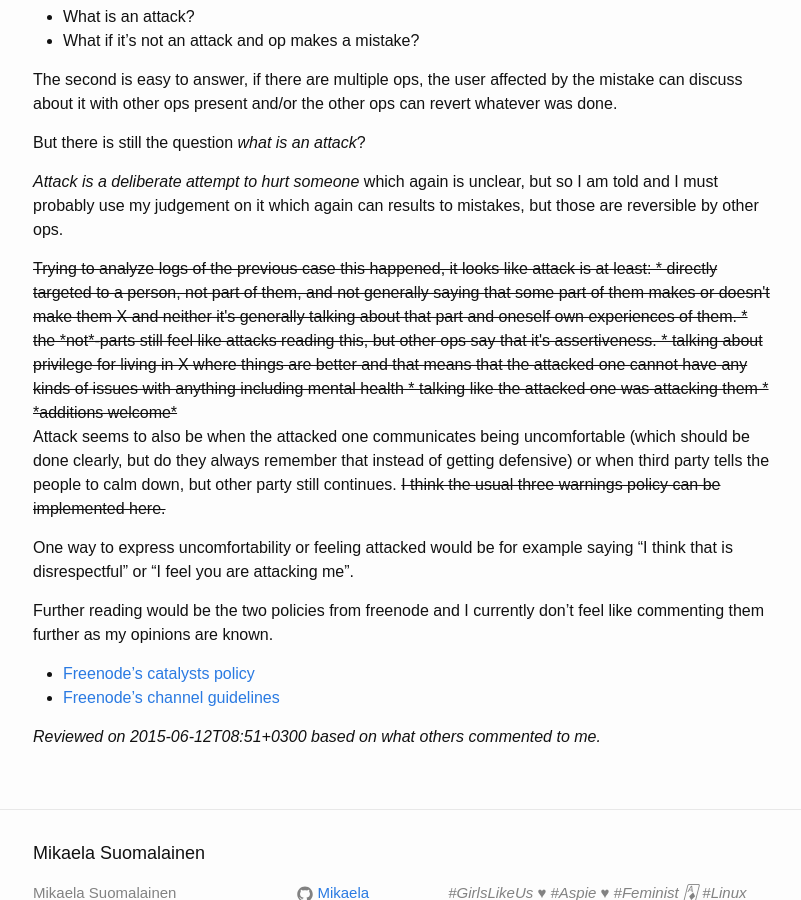
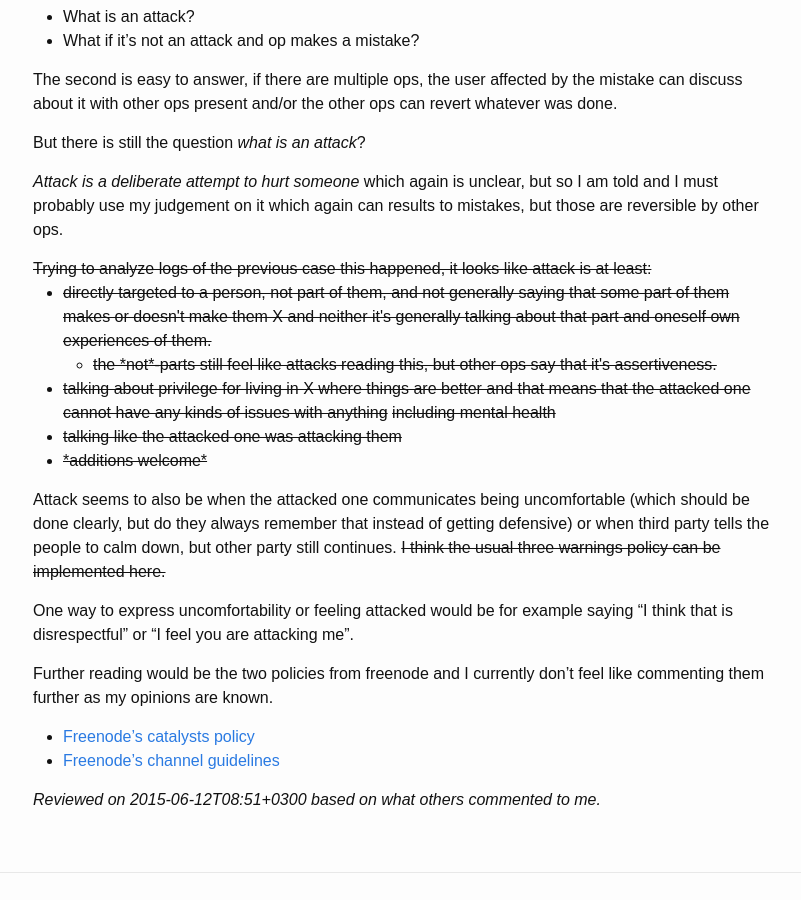
Before and after one commit to Mikaela/mikaela.github.io, a Jekyll site: the page built from _posts/2015-06-11-trying-to-be-better-op.md, in a window 1280 px wide and 900 px high, scrolled down 471 px. Shown: the whole window, without its empty margins (237-1038 px from the left). Built offline with Jekyll 4.4.1, drawn with Linux system fonts in a browser that asks for light colours; Markdown is read by kramdown in place of the engine named in the settings; comment, search, counter and statistics services are not loaded.

Commit message:
trying to be a better ~~HTML writer~~ op

```diff
--- a/_posts/2015-06-11-trying-to-be-better-op.md
+++ b/_posts/2015-06-11-trying-to-be-better-op.md
@@ -33,22 +33,20 @@ But there is still the question *what is an attack*?
 but so I am told and I must probably use my judgement on it which again
 can results to mistakes, but those are reversible by other ops.
 
-<s>
-Trying to analyze logs of the previous case this happened, it looks like
-attack is at least:
+<s>Trying to analyze logs of the previous case this happened, it looks like
+attack is at least:</s>
 
-* directly targeted to a person, not part of them, and not generally saying
+* <s>directly targeted to a person, not part of them, and not generally saying
   that some part of them makes or doesn't make them X and neither it's
-  generally talking about that part and oneself own experiences of them.
-    * the *not*-parts still feel like attacks reading this, but other ops
-      say that it's assertiveness.
-* talking about privilege for living in X where things are better and that
-  means that the attacked one cannot have any kinds of issues with anything
-  including mental health
-* talking like the attacked one was attacking them
+  generally talking about that part and oneself own experiences of them.</s>
+    * <s>the *not*-parts still feel like attacks reading this, but other ops
+      say that it's assertiveness.</s>
+* <s>talking about privilege for living in X where things are better and that
+  means that the attacked one cannot have any kinds of issues with anything</s>
+  <s>including mental health</s>
+* <s>talking like the attacked one was attacking them</s>
 
-* *additions welcome*
-</s>
+* <s>*additions welcome*</s>
 
 Attack seems to also be when the attacked one communicates being
 uncomfortable (which should be done clearly, but do they always remember
```
